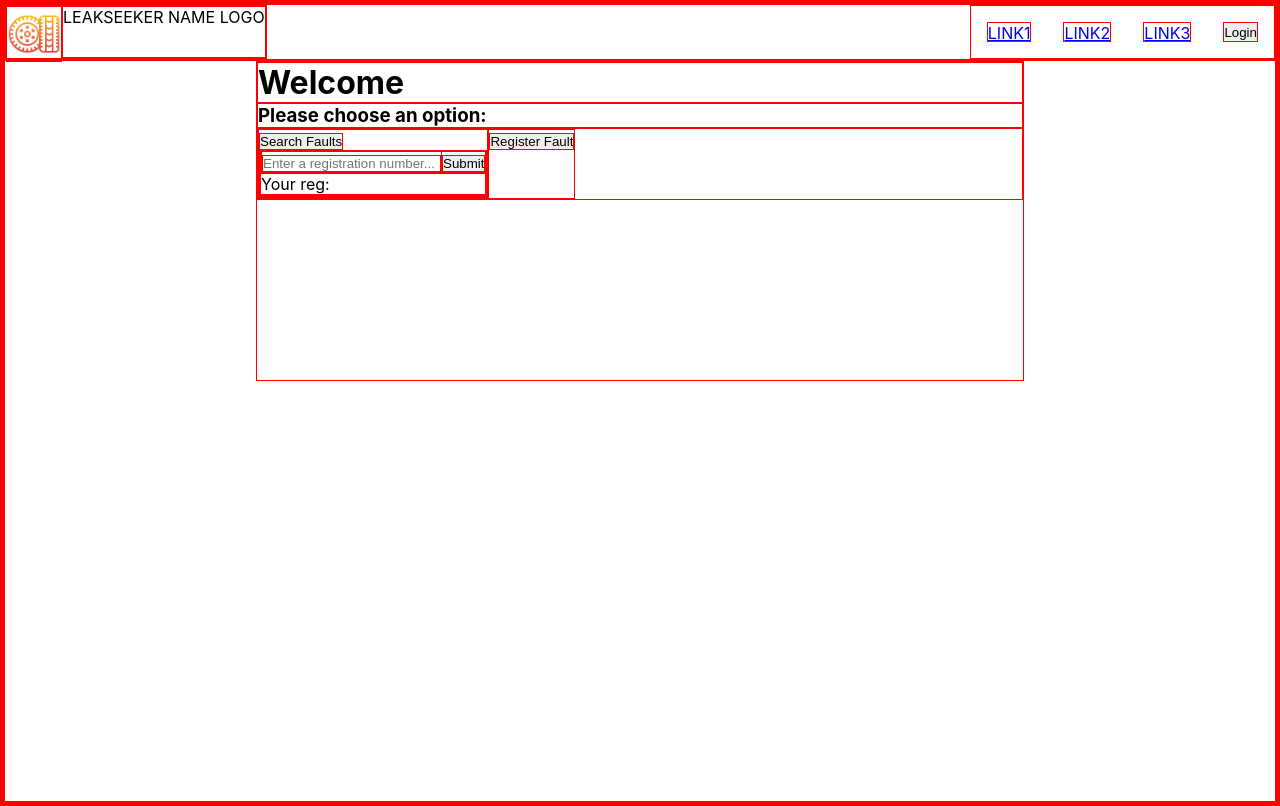
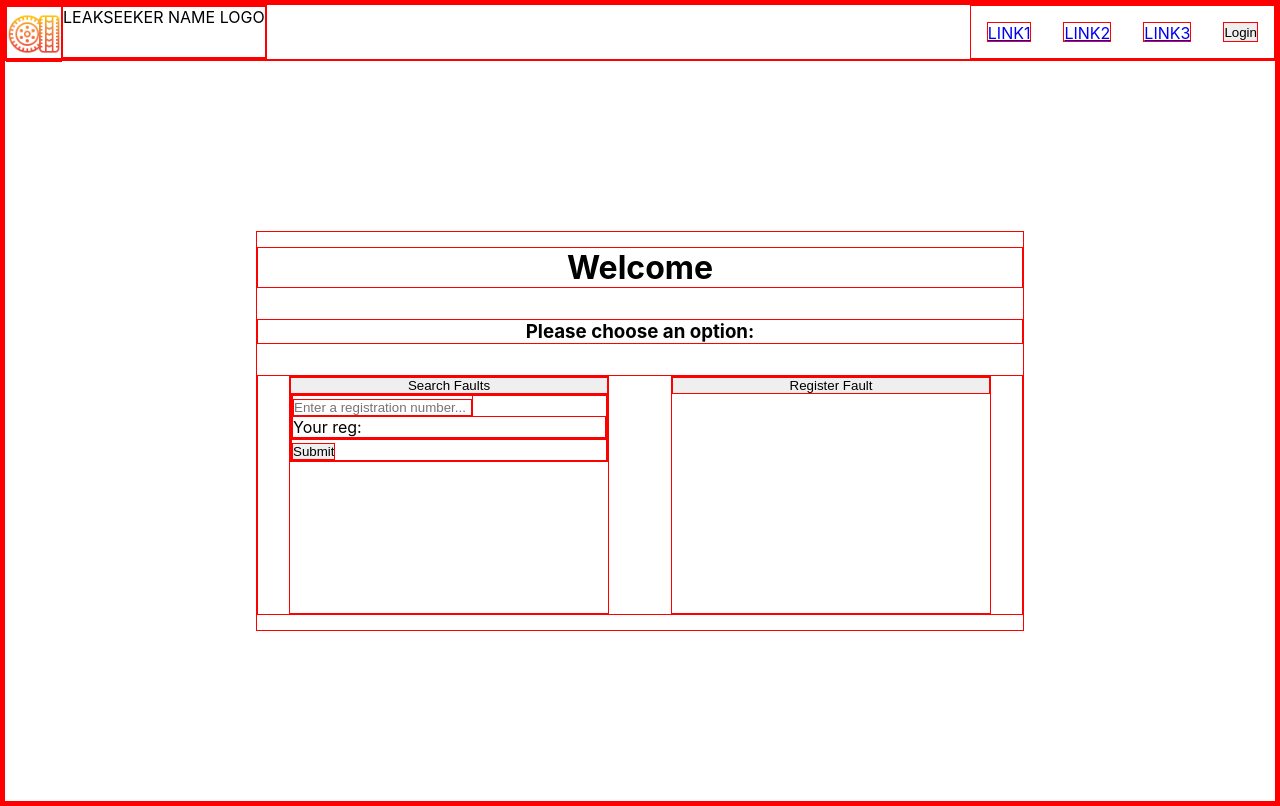
Before and after one commit to TheNoshman/leak-seeker, a React (Create React App) app in the folder react/: page / in a window 1280 px wide. Both pictures are taken after a click on the button "Search Faults". Built offline with nearby package versions, Linux system fonts and the light colour scheme.

Commit message:
feat: extra forms added on welcome page, layout centered

```diff
--- a/react/src/components/welcomechoicecomponent.jsx
+++ b/react/src/components/welcomechoicecomponent.jsx
@@ -1,15 +1,22 @@
 import { useState } from 'react';
+import '../css/welcomecomponent.css'
 
 const WelcomeChoiceButton = ({ searchType }) => {
   const [searchClicked, setSearchClicked] = useState(false);
   const [logClicked, setLogClicked] = useState(false);
-  const [inputText, setInputText] = useState('');
+
+  const [inputText, setInputText] = useState({
+    reg: '',
+    make: '',
+    model: ''
+  });
 
 
-  const inputHandler = (event) => setInputText(event.target.value)
+  const inputHandler = (event) => setInputText({...inputText, [event.target.name]: event.target.value,})
+
 
   return (
-    <div>
+    <div className='button-div'>
       <button
         type="button"
         onClick={() => {
@@ -21,41 +28,76 @@ const WelcomeChoiceButton = ({ searchType }) => {
         {searchType}
       </button>
 
+      {/*IF SEARCH FAULTS BUTTON IS CLICKED*/}
       {searchClicked && (
-        <div>
+        <div className='input-box-div'>
           <form>
             <label>
               <input
                 type="text"
-                value={inputText}
+                name='reg'
+                value={inputText.reg}
                 placeholder="Enter a registration number..."
                 onChange={(event) => inputHandler(event)}
               />
             </label>
+
+          <p>Your reg:</p>
+          <p>{inputText.reg}</p>
             <input type="submit" value="Submit" />
           </form>
-
-          <p>Your reg:</p>
-          <p>{inputText.toString()}</p>
         </div>
       )}
 
+      {/*IF REGISTER FAULT BUTTON IS CLICKED*/}
       {logClicked && (
-        <div>
+        <div className='input-box-div'>
           <form>
             <label>
               <input
                 type="text"
-                value={inputText}
-                placeholder="Enter a registration number..."
+                name='reg'
+                value={inputText.reg}
+                placeholder="Enter your registration number..."
                 onChange={(event) => inputHandler(event)}
               />
             </label>
+
+          <p>Your reg:</p>
+          <p>{inputText.reg}</p>
+
+
+
+          <label>
+              <input
+                type="text"
+                name='make'
+                value={inputText.make}
+                placeholder="Enter your vehicles manufacturer..."
+                onChange={(event) => inputHandler(event)}
+              />
+            </label>
+
+          <p>Make:</p>
+          <p>{inputText.make}</p>
+
+
+          <label>
+              <input
+                type="text"
+                name='model'
+                value={inputText.model}
+                placeholder="Enter the model..."
+                onChange={(event) => inputHandler(event)}
+              />
+            </label>
+
+          <p>Make:</p>
+          <p>{inputText.model}</p>
+
+
             <input type="submit" value="Submit" />
           </form>
-
-          <p>Your reg:</p>
-          <p>{inputText.toString()}</p>
         </div>
       )}
     </div>
--- a/react/src/css/mainpage.css
+++ b/react/src/css/mainpage.css
@@ -2,5 +2,5 @@
   display: flex;
   flex-grow: 1;
   justify-content: center;
-
+  align-items: center;
 }
--- a/react/src/css/welcomecomponent.css
+++ b/react/src/css/welcomecomponent.css
@@ -1,8 +1,27 @@
 .welcome-container {
-  height: 20rem;
+  height: 25rem;
   width:60vw;
+  display: flex;
+  flex-direction: column;
+  justify-content: space-around;
+}
+
+h1, h3 {
+  text-align: center;
 }
 
 .button-container {
   display: flex;
+  justify-content: space-around;
+  height: 15rem;
 }
+
+.button-div {
+  width: 20rem;
+  display: flex;
+  flex-direction: column;
+}
+
+.input-box-div {
+
+}
```
